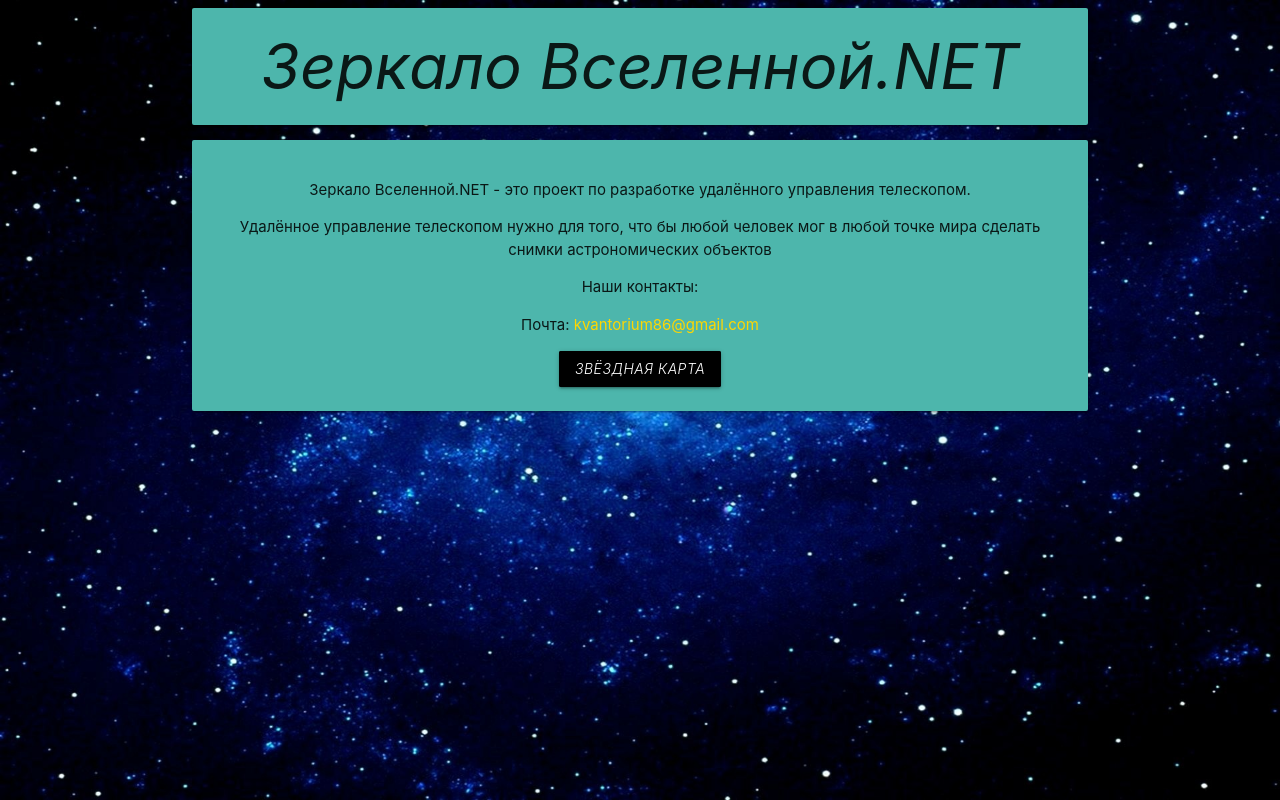
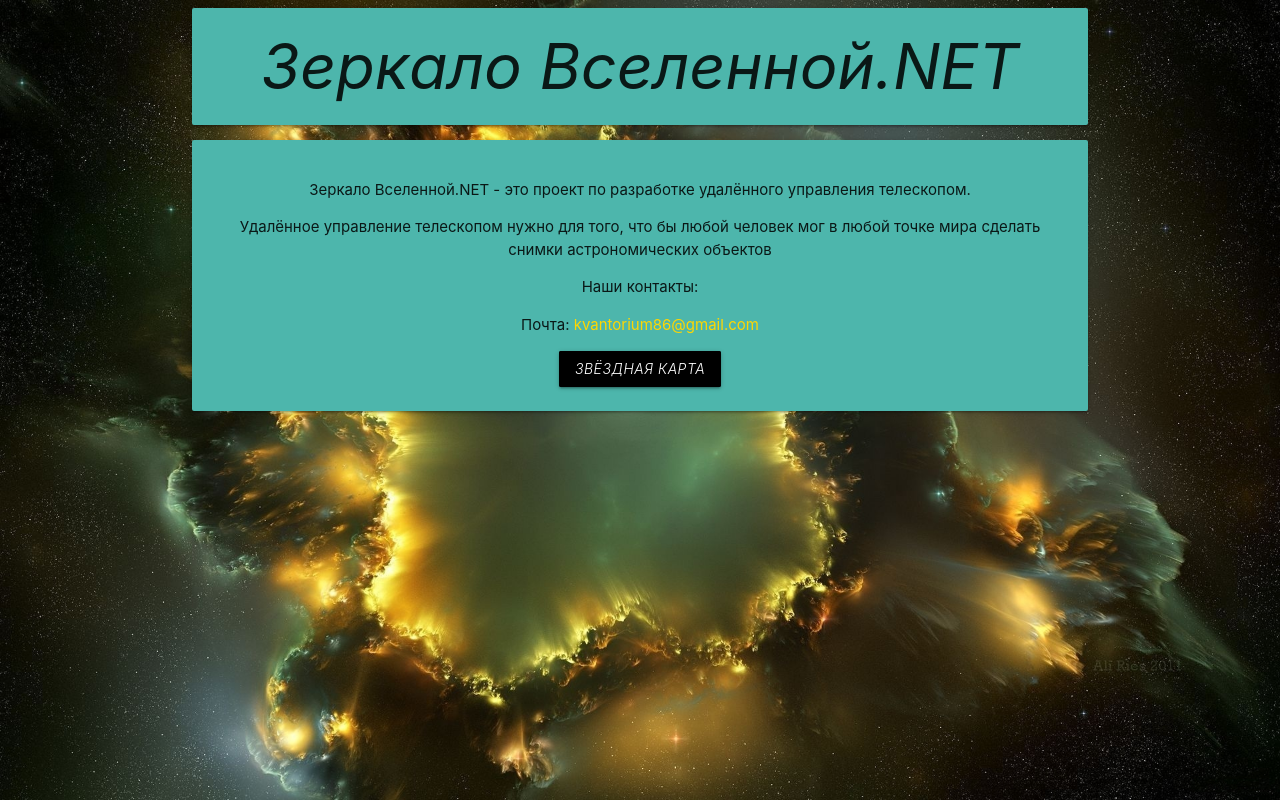
Before and after one commit to NekrodNIK/ZerkaloVselennoi.NET, a plain HTML site: page index.html in a window 1280 px wide. Drawn offline with Linux system fonts and the light colour scheme.

Commit message:
Add files via upload

```diff
--- a/css/razmetka.css
+++ b/css/razmetka.css
@@ -1,5 +1,5 @@
 body {
-	background-image: url('background.jpg');
+	background-image: url('back.jpg');
 	background-repeat: no-repeat;
 	background-attachment: fixed;
 	background-size: 100% 100%;
```
Also changed, not shown: css/back.jpg (added).
